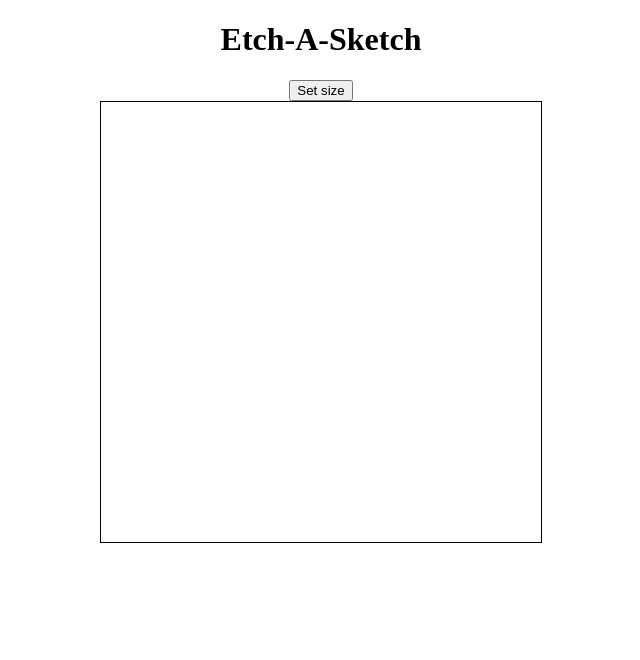
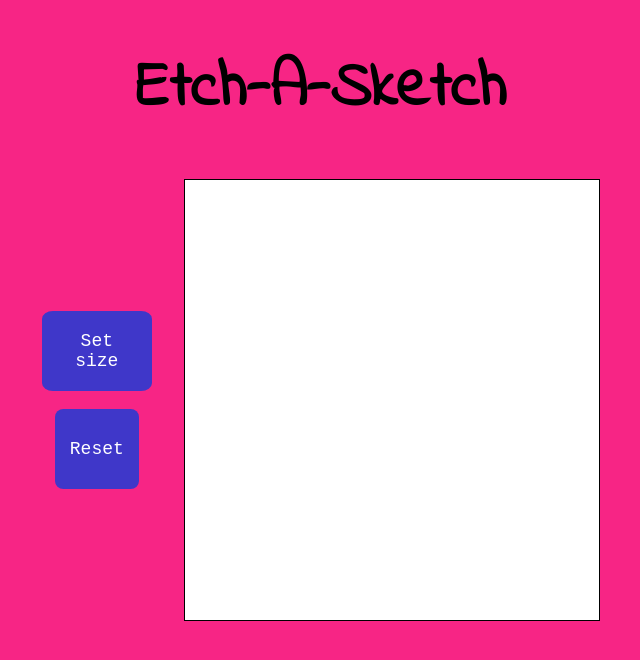
Before and after one commit to joelbit33/etch-a-sketch, a plain HTML site: page index.html in a window 1280 px wide. Shown: the whole page, without its empty margins (319-959 px from the left). Drawn offline with Linux system fonts and the light colour scheme.

Commit message:
Implement reset button and update design

```diff
--- a/index.html
+++ b/index.html
@@ -15,8 +15,14 @@
       Etch-A-Sketch
     </h1>
   </header>
-  <button class="matrixDim">Set size</button>
+  <div class="content">
+  <div class="button-container">
+    <button class="matrixDim">Set size</button>
+    <button class="resetButton">Reset</button>
+  </div>
+
   <div id="container"></div>
+</div>
 
 
   <script src="script.js"></script>
--- a/script.js
+++ b/script.js
@@ -1,4 +1,9 @@
 const container = document.getElementById('container');
+const matrixSize = document.querySelector('.matrixDim');
+const resetButton = document.querySelector('.resetButton')
+
+// Matrix standard dimension
+const defaultMatrixSize = 16;
 
 
 function createMatrix(rowCol) {
@@ -18,11 +23,9 @@ function createMatrix(rowCol) {
     })
   });
 }
+createMatrix(defaultMatrixSize);
 
-let matrixDim = createMatrix(16);
-
-
-
+// Change size of matrix
 function changeMatrixSize() {
   let userInput = parseInt(prompt('Change Size: '));
 
@@ -37,5 +40,15 @@ function changeMatrixSize() {
   }
 }
 
-let matrixSize = (document.querySelector('.matrixDim'));
 matrixSize.addEventListener('click', changeMatrixSize);
+
+
+// Resets Matrix and creates new with default values
+function resetMatrix() {
+  while (container.firstChild) {
+    container.removeChild(container.firstChild);
+  }
+  createMatrix(defaultMatrixSize);
+}
+
+resetButton.addEventListener('click', resetMatrix)
--- a/style.css
+++ b/style.css
@@ -1,16 +1,49 @@
+@import url('https://fonts.googleapis.com/css2?family=Indie+Flower&display=swap');
+
 body {
+  font-family: 'Indie Flower', cursive;
   padding: 0;
   max-width: 480px;
   margin: auto;
   display: flex;
   flex-direction: column;
   align-items: center;
+  background-color: #f72585;
 }
 
 header {
   text-align: center;
+  font-size: 2em;
 }
 
+.content {
+  display: flex;
+  flex-direction: row;
+}
+
+.button-container {
+  display: flex;
+  flex-direction: column;
+  justify-content: center;
+  align-items: center;
+  margin-right: 2em;
+}
+
+.button-container button {
+  display: flex;
+  justify-content: center;
+  align-items: center;
+  font-family:'Courier New', Courier, monospace;
+  margin: .5em 0;
+  border: none;
+  background: #3f37c9;
+  color: white;
+  padding: 15px;
+  height: 10vh;
+  width: auto;
+  border-radius: 10%;
+  font-size: large;
+}
 
 #container {
   display: flex;
@@ -18,9 +51,5 @@ header {
   width: 55vh;
   flex-wrap: wrap;
   border: 1px solid black;
+  background-color: white;
 }
-
-.squareDiv {
-
-  /* flex: 0 6.25%; */
-}
```
